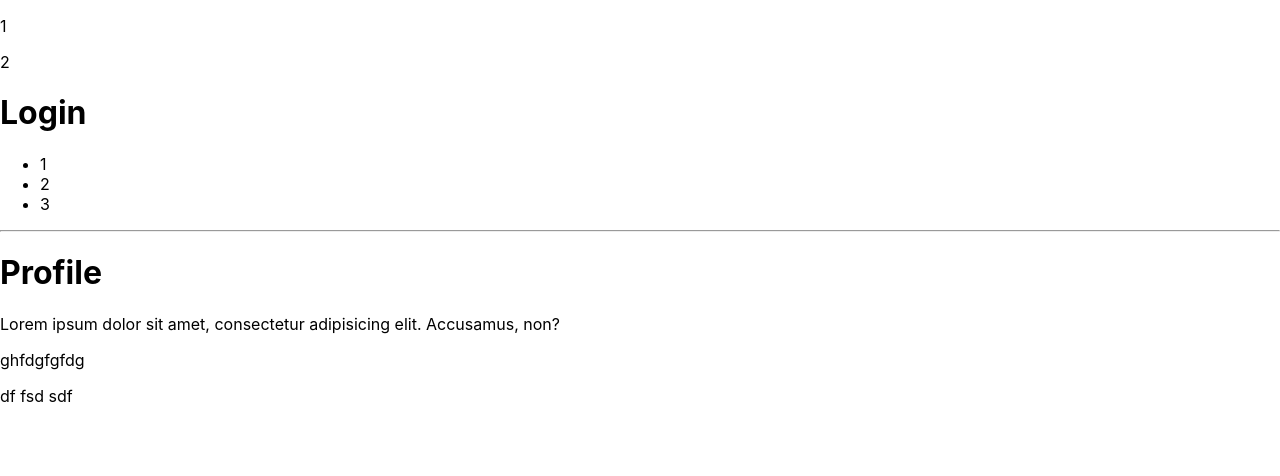
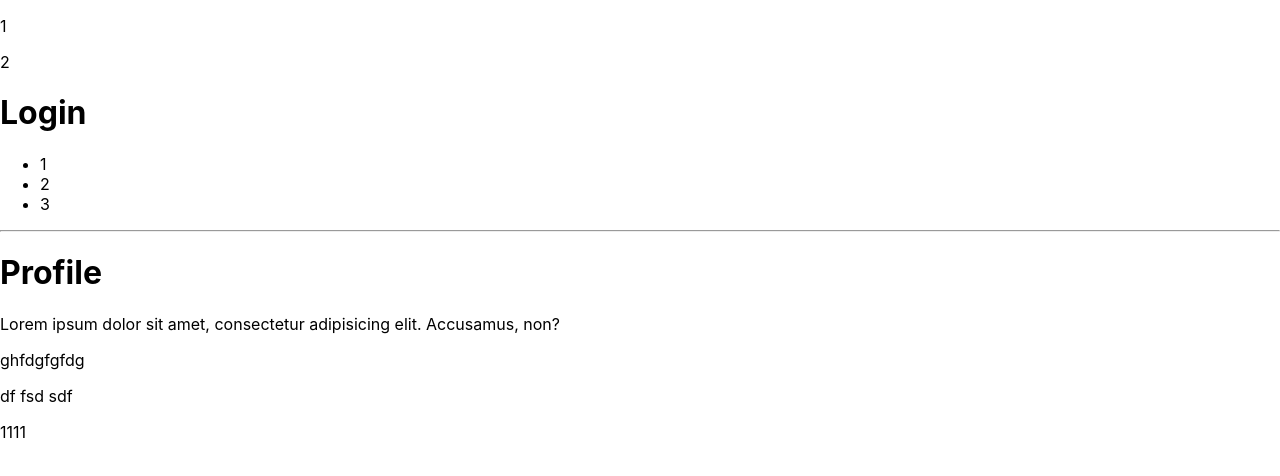
Before and after one commit to safronman/test_git2, a React (Create React App) app: page / in a window 1280 px wide. Shown: the top 476 px of the page. Built offline with nearby package versions, Linux system fonts and the light colour scheme.

Commit message:
add 1111

```diff
--- a/src/App.js
+++ b/src/App.js
@@ -23,6 +23,8 @@ ghfdgfgfdg
             fsd
             sdf</p>
             </div>
+
+            1111
         </div>
     );
 }
```
